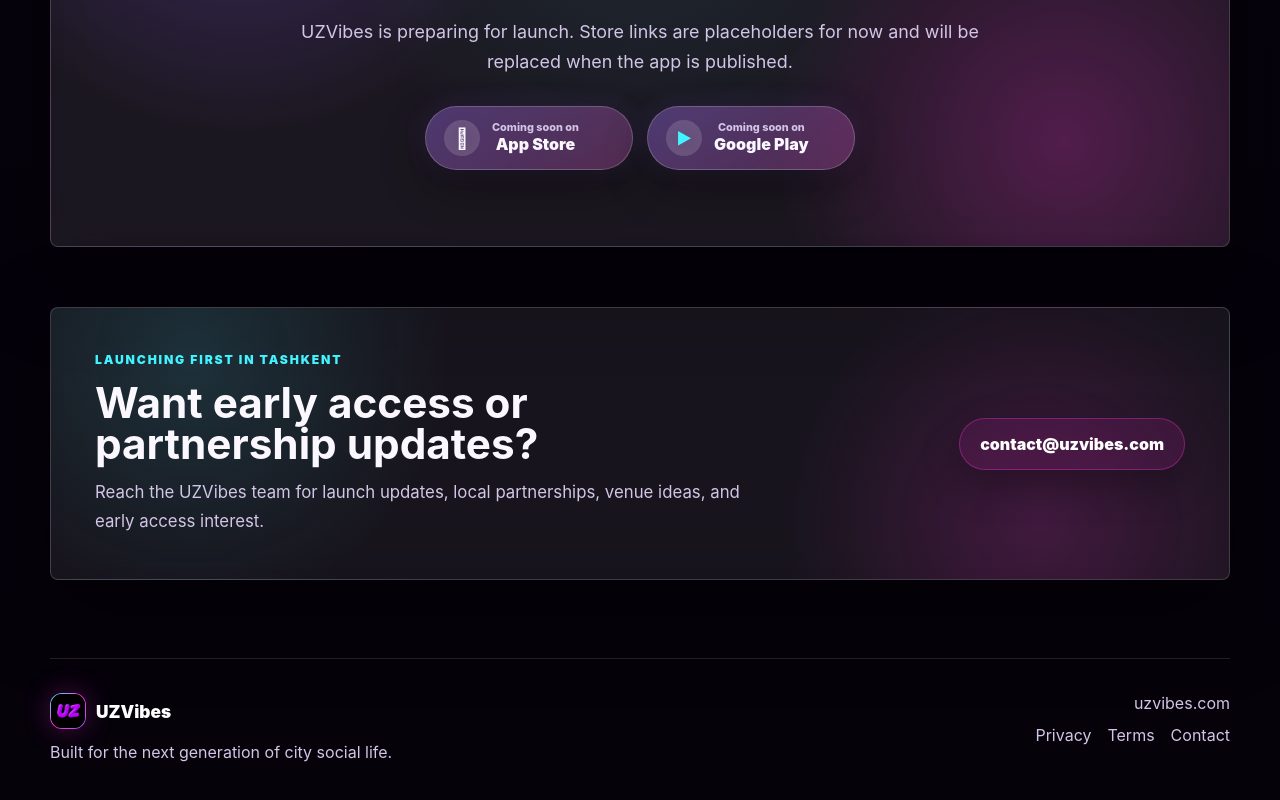
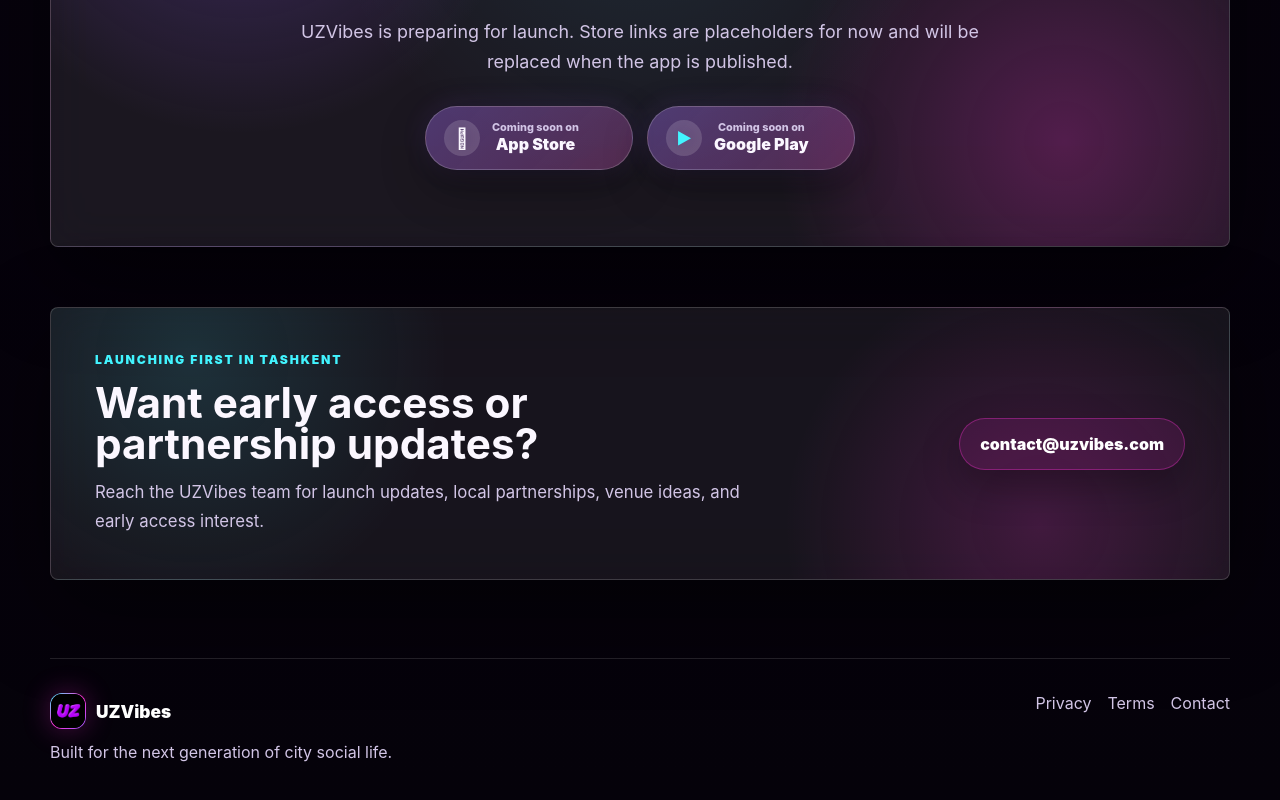
Before and after one commit to MyWorkMaster/UzVibes-website, a React (Vite) app: page / in a window 1280 px wide. Shown: the part 5324-6124 px from the top of the page. Built offline with nearby package versions, Linux system fonts and the light colour scheme.

Commit message:
Remove footer domain text

```diff
--- a/src/App.tsx
+++ b/src/App.tsx
@@ -572,7 +572,6 @@ function Footer({ isHome }: { isHome: boolean }) {
         <p>Built for the next generation of city social life.</p>
       </div>
       <div className="footer-meta">
-        <span>uzvibes.com</span>
         <nav aria-label="Footer links">
           <a href="/privacy">Privacy</a>
           <a href="/terms">Terms</a>
```
